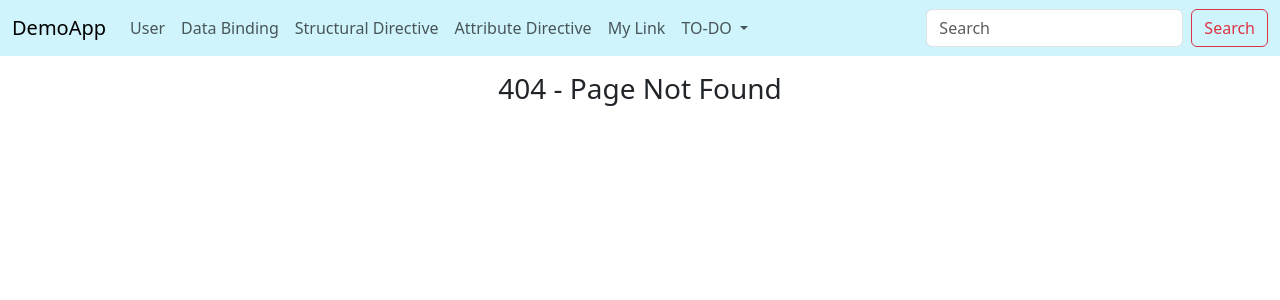
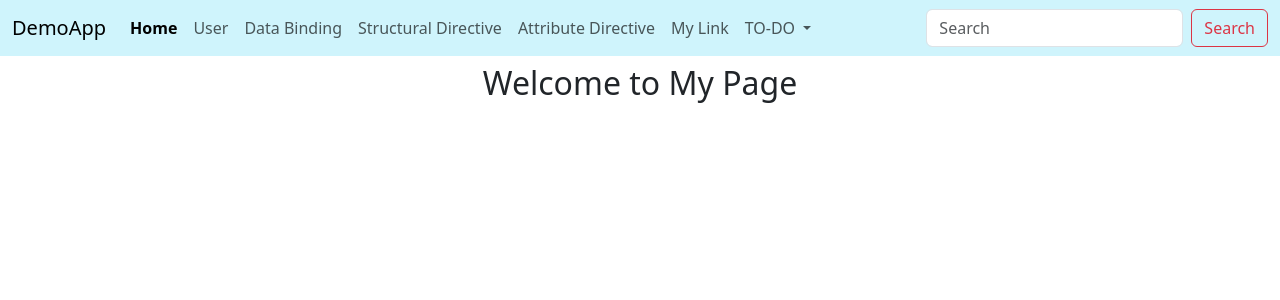
Before and after one commit to HuiYangUS/demo-angular-app, an Angular app: page /home in a window 1280 px wide. Before the commit this address had no page. Shown: the top 300 px of the page. Built offline with nearby package versions, Linux system fonts and the light colour scheme.

Commit message:
created home page

```diff
--- a/src/app/app.component.html
+++ b/src/app/app.component.html
@@ -14,9 +14,9 @@
         </button>
         <div class="collapse navbar-collapse" id="navbarSupportedContent">
             <ul class="navbar-nav me-auto mb-2 mb-lg-0">
-                <!-- <li class="nav-item">
-                    <a class="nav-link active" aria-current="page" href="#">Home</a>
-                </li> -->
+                <li class="nav-item">
+                    <a class="nav-link active" aria-current="page" routerLink="home" routerLinkActive="active">Home</a>
+                </li>
                 <li class="nav-item">
                     <a class="nav-link active" aria-current="page" routerLink="/user" routerLinkActive="active">User</a>
                 </li>
--- a/src/app/app.routes.ts
+++ b/src/app/app.routes.ts
@@ -4,13 +4,15 @@ import { DataBinderComponent } from './data-binder/data-binder.component';
 import { StructuralDirectiveDemoComponent } from './structural-directive-demo/structural-directive-demo.component';
 import { AttributeDirectiveDemoComponent } from './attribute-directive-demo/attribute-directive-demo.component';
 import { PageNotFoundComponent } from './page-not-found/page-not-found.component';
+import { MyHomeComponent } from './my-home/my-home.component';
 
 /**
  * <Route> is an object
  */
 export const routes: Routes = [
     // { path: "", component: UserComponent },
-    { path: "", redirectTo: "user", pathMatch: "full" },
+    { path: "", redirectTo: "home", pathMatch: "full" },
+    { path: "home", component: MyHomeComponent },
     { path: "user", component: UserComponent },
     { path: "data-binding", component: DataBinderComponent },
     { path: "structural-directive", component: StructuralDirectiveDemoComponent },
--- /dev/null
+++ b/src/app/my-home/my-home.component.html
@@ -0,0 +1,5 @@
+<div class="container">
+    <div class="text-center">
+        <h2 class="m-2">Welcome to My Page</h2>
+    </div>
+</div>
```
Also changed, not shown: src/app/my-home/my-home.component.ts (added, +11 -0 lines), src/app/my-home/my-home.component.scss (added), 1 other file (tests, documents, lock files or other folders).
